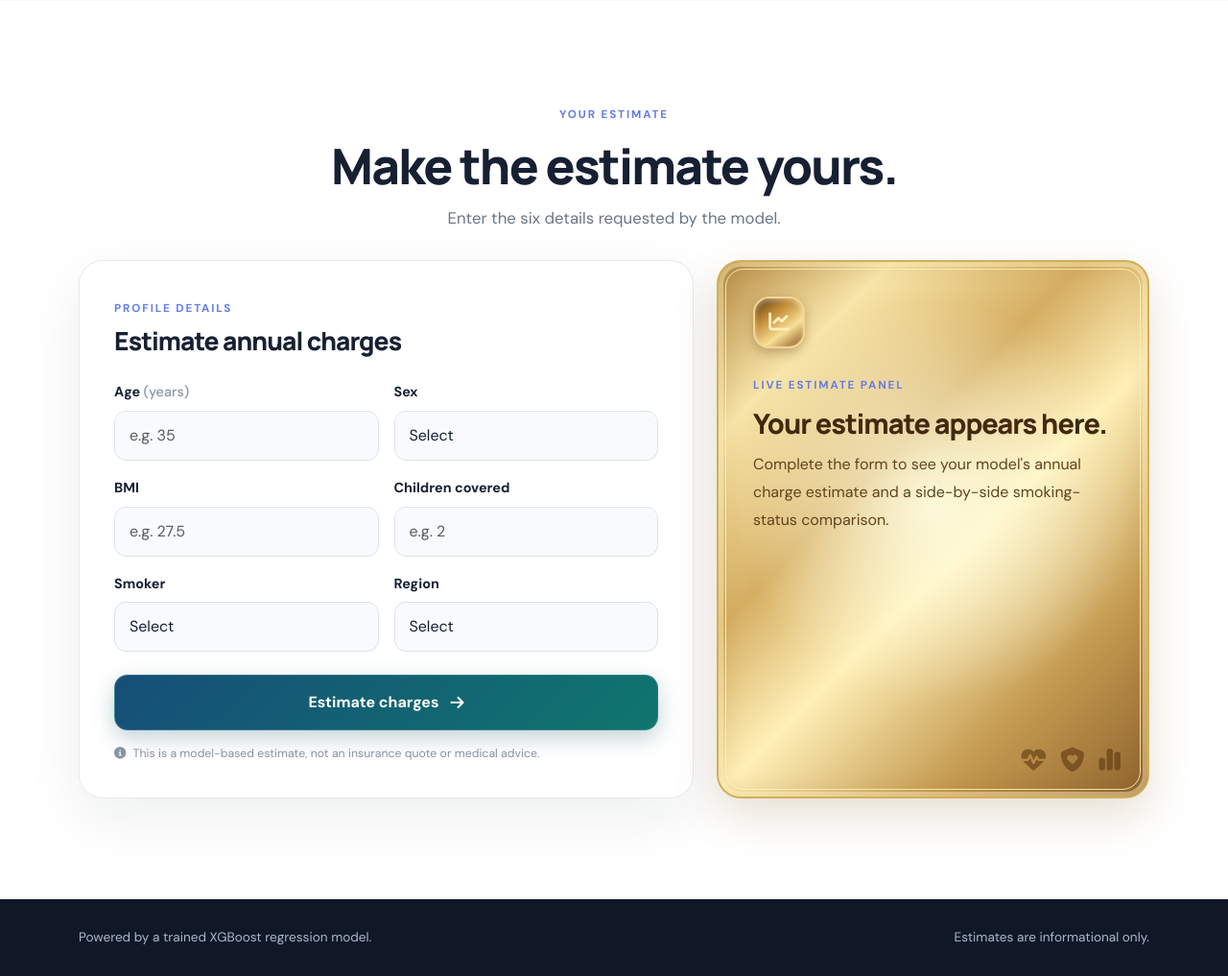
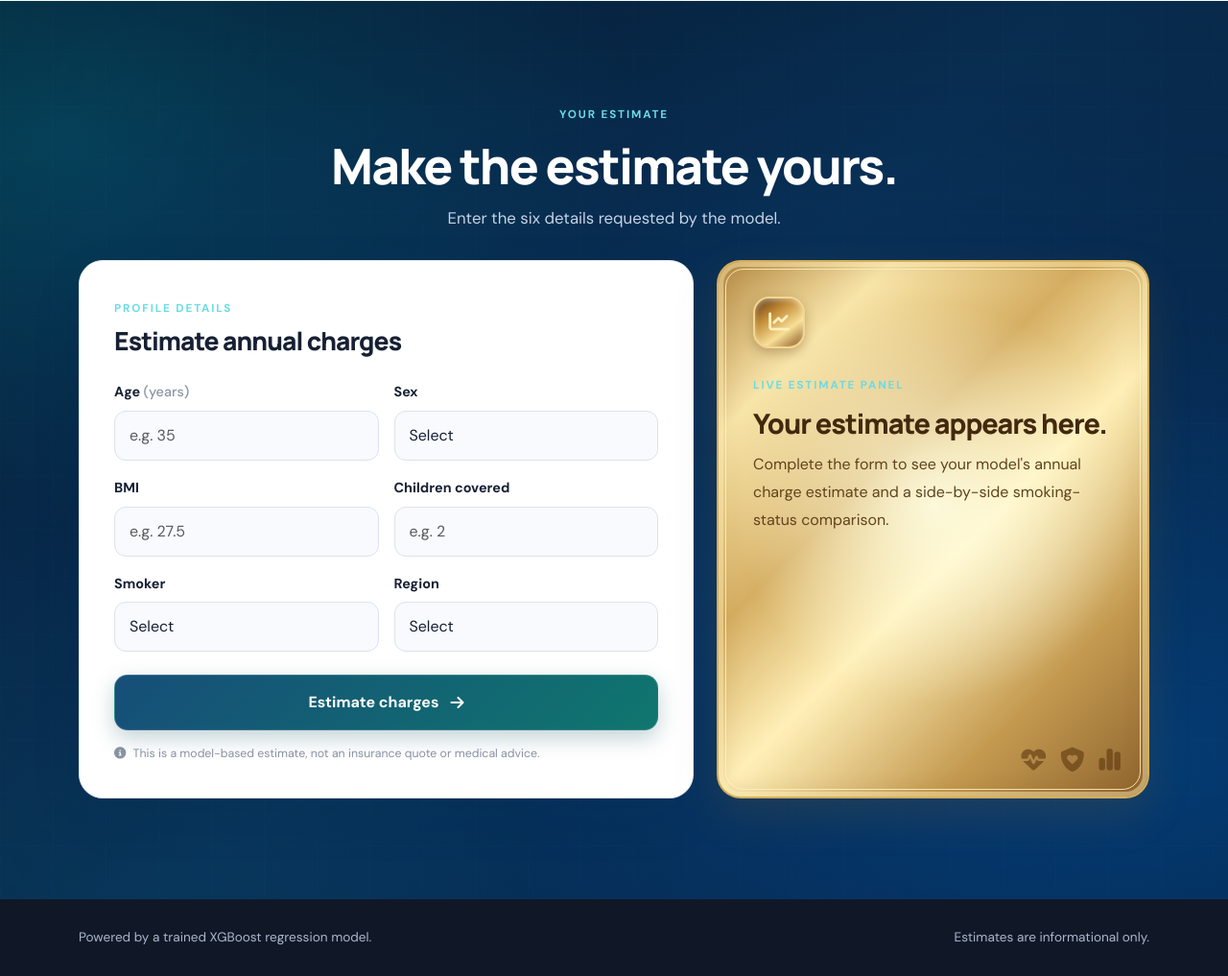
Before and after one commit to jineshpatil-creator/xgboostai, a Flask app: page / in a window 1280 px wide. Shown: the part 1534-2551 px from the top of the page at 96% size. Run offline with Flask 3, Linux system fonts and the light colour scheme; parts of the project's set-up code (start-up, migrations or seed data) failed here and were passed over.

Commit message:
Update style.css

```diff
--- a/static/css/style.css
+++ b/static/css/style.css
@@ -404,10 +404,140 @@ h1 span {
     background-image: url('https://images.unsplash.com/photo-1532938911079-1b06ac7ceec7?auto=format&fit=crop&w=500&q=80');
 }
 
-/* ESTIMATOR SECTION */
+/* ==========================================
+   COVERCAST PREMIUM ANIMATED MEDICAL BACKGROUND
+========================================== */
 
 .estimator-section {
-    background: #fff;
+    position: relative;
+    isolation: isolate;
+    overflow: hidden;
+
+    background:
+        radial-gradient(
+            ellipse at 5% 15%,
+            rgba(0, 190, 210, 0.20),
+            transparent 35%
+        ),
+        radial-gradient(
+            ellipse at 95% 85%,
+            rgba(0, 110, 190, 0.25),
+            transparent 40%
+        ),
+        linear-gradient(
+            135deg,
+            #07182d 0%,
+            #092b49 50%,
+            #061b32 100%
+        );
+}
+
+/* Animated Aurora Glow */
+
+.estimator-section::before {
+    content: "";
+    position: absolute;
+    inset: -30%;
+    z-index: -1;
+
+    background:
+        radial-gradient(
+            ellipse at 20% 30%,
+            rgba(0, 210, 220, 0.20),
+            transparent 35%
+        ),
+        radial-gradient(
+            ellipse at 80% 60%,
+            rgba(0, 110, 255, 0.18),
+            transparent 40%
+        ),
+        radial-gradient(
+            ellipse at 50% 90%,
+            rgba(20, 150, 140, 0.15),
+            transparent 35%
+        );
+
+    background-size: 180% 180%;
+
+    animation: medicalAurora 16s ease-in-out infinite alternate;
+
+    pointer-events: none;
+}
+
+/* Subtle Technology Grid */
+
+.estimator-section::after {
+    content: "";
+    position: absolute;
+    inset: 0;
+    z-index: -1;
+
+    background-image:
+        linear-gradient(
+            rgba(100, 210, 230, 0.035) 1px,
+            transparent 1px
+        ),
+        linear-gradient(
+            90deg,
+            rgba(100, 210, 230, 0.035) 1px,
+            transparent 1px
+        );
+
+    background-size: 55px 55px;
+    opacity: 0.5;
+
+    pointer-events: none;
+}
+
+/* Keep Content Above Background */
+
+.estimator-section > .container {
+    position: relative;
+    z-index: 2;
+}
+
+/* Heading Colors */
+
+.estimator-section .section-heading h2 {
+    color: #ffffff;
+}
+
+.estimator-section .section-heading p {
+    color: #c5d4e5;
+}
+
+.estimator-section .section-kicker {
+    color: #69dce5;
+}
+
+/* Aurora Animation */
+
+@keyframes medicalAurora {
+
+    0% {
+        background-position: 0% 50%;
+        transform: translate3d(-1%, 0, 0);
+    }
+
+    50% {
+        background-position: 100% 50%;
+        transform: translate3d(1%, 1%, 0);
+    }
+
+    100% {
+        background-position: 0% 100%;
+        transform: translate3d(0, -1%, 0);
+    }
+}
+
+/* Accessibility */
+
+@media (prefers-reduced-motion: reduce) {
+
+    .estimator-section::before {
+        animation: none;
+    }
+
 }
 
 .form-card {
```
